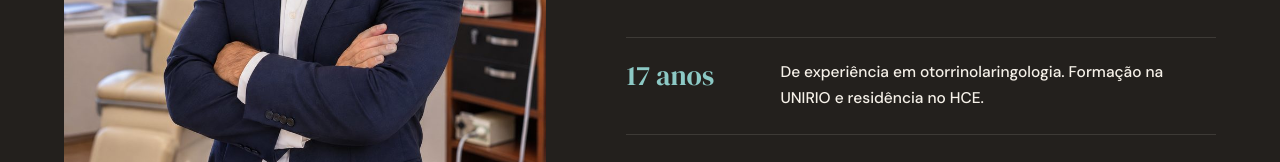
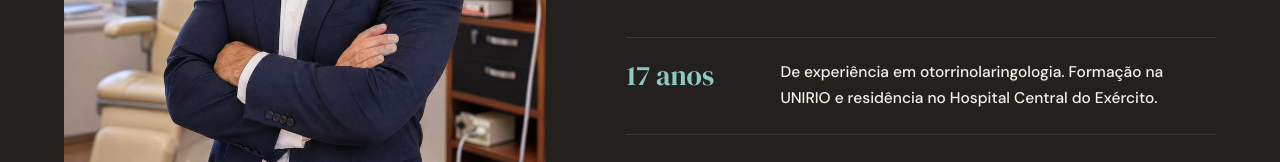
Before and after one commit to Jonatansjps/Marketing-Digital, a plain HTML site: page index.html in a window 1280 px wide. Shown: the part 7206-7368 px from the top of the page. Drawn offline with Linux system fonts and the light colour scheme.

Commit message:
Sobre mim: HCE por extenso (Hospital Central do Exército)
Co-Authored-By: Claude Opus 5.5 <noreply@anthropic.com>
Claude-Session: https://claude.ai/code/session_01VgVNr4fUVsa8eW4azGs4At

```diff
--- a/index.html
+++ b/index.html
@@ -570,7 +570,7 @@ footer{border-top:1px solid var(--line);padding:70px 0 40px;font-size:15px;color
       <h2 class="rv d1">Precisão de cirurgião, <em>calma de quem escuta.</em></h2>
       <p class="lead rv d2">Investigo a causa antes de indicar o tratamento, explico com clareza e acompanho de perto. E sei a hora de não operar.</p>
       <div class="marcos">
-        <div class="marco-item rv"><strong>17 anos</strong><p>De experiência em otorrinolaringologia. Formação na UNIRIO e residência no HCE.</p></div>
+        <div class="marco-item rv"><strong>17 anos</strong><p>De experiência em otorrinolaringologia. Formação na UNIRIO e residência no Hospital Central do Exército.</p></div>
         <div class="marco-item rv d1"><strong>12 anos</strong><p>De consultório em Ipanema.</p></div>
         <div class="marco-item rv d2"><strong>Cirurgia</strong><p>Grande experiência em cirurgia do nariz e dos seios da face e em cirurgias para ronco.</p></div>
         <div class="marco-item rv d3"><strong>Ensino</strong><p>Formação de residentes no Hospital Central da Aeronáutica.</p></div>
```
